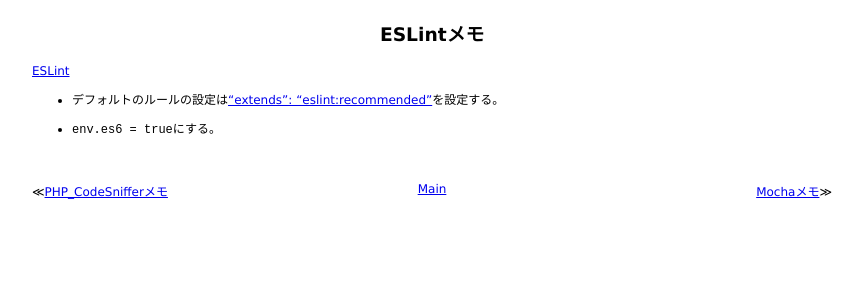
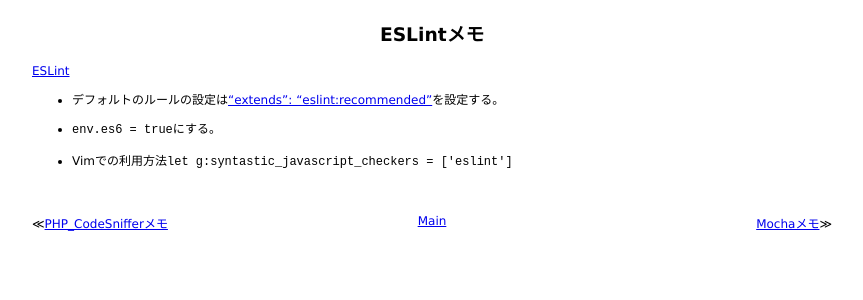
Before and after one commit to 38elements/38elements.github.com, a Jekyll site: the page built from _posts/2016-10-02-eslint.md, in a window 1280 px wide. Shown: the top 300 px of the page, without its empty margins (208-1071 px from the left). Built offline with Jekyll 4.4.1, drawn with Linux system fonts in a browser that asks for light colours.

Commit message:
Update 2016-10-02-eslint.md

```diff
--- a/_posts/2016-10-02-eslint.md
+++ b/_posts/2016-10-02-eslint.md
@@ -7,3 +7,5 @@ title: ESLintメモ
 * デフォルトのルールの設定は["extends": "eslint:recommended"](http://eslint.org/docs/user-guide/configuring#using-eslintrecommended)を設定する。
 
 * `env.es6 = true`にする。
+
+* Vimでの利用方法`let g:syntastic_javascript_checkers = ['eslint']`
```
